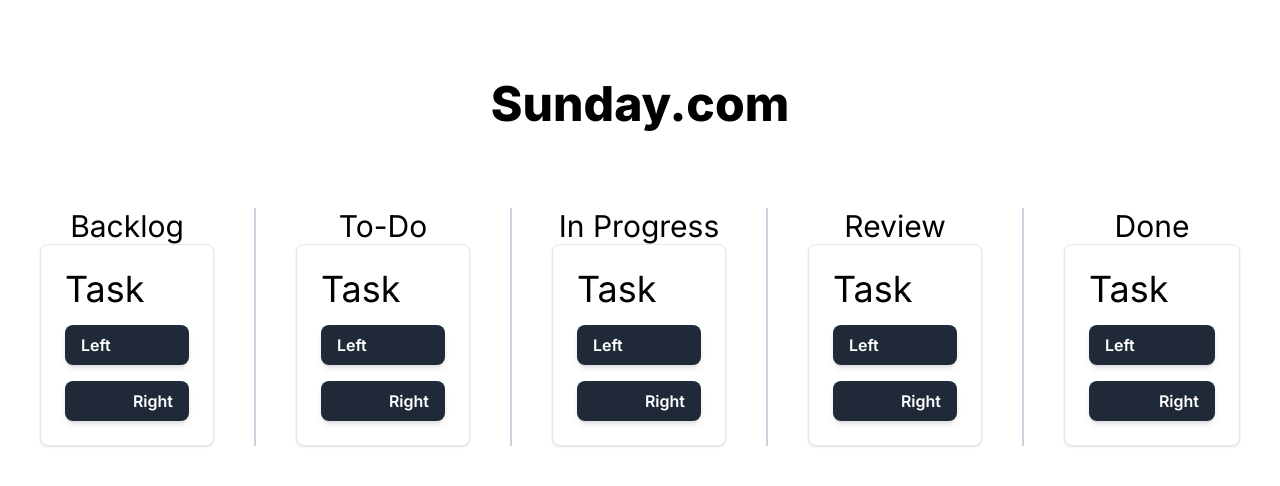
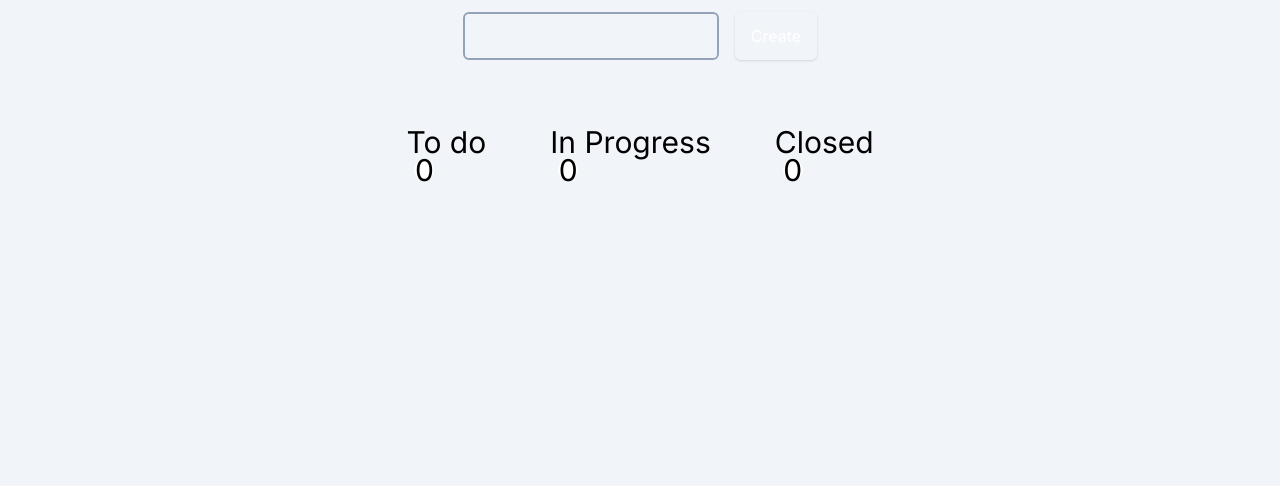
Before and after one commit to Vman384/Agile-Website, a Next.js app: page /ScrumBoard in a window 1280 px wide. Shown: the top 486 px of the page. Built offline with nearby package versions, Linux system fonts and the light colour scheme.

Commit message:
New layout for scrumboard

```diff
--- a/package.json
+++ b/package.json
@@ -13,6 +13,7 @@
     "@react-native-firebase/auth": "^18.3.2",
     "@types/node": "20.5.0",
     "@types/react": "18.2.20",
+    "@types/react-beautiful-dnd": "^13.1.5",
     "@types/react-dom": "18.2.7",
     "autoprefixer": "10.4.15",
     "bootstrap": "^5.3.1",
@@ -22,13 +23,18 @@
     "next": "^13.4.19",
     "postcss": "8.4.28",
     "react": "18.2.0",
+    "react-beautiful-dnd": "^13.1.1",
     "react-bootstrap": "^2.8.0",
+    "react-dnd": "^16.0.1",
     "react-dom": "18.2.0",
+    "react-hot-toast": "^2.4.1",
+    "react-icons": "^4.11.0",
     "react-router-dom": "^6.15.0",
     "reactstrap": "^9.2.0",
     "tailwind": "^4.0.0",
     "tailwindcss": "3.3.3",
     "typescript": "5.1.6",
+    "uuid": "^9.0.1",
     "web-vitals": "^3.4.0"
   }
 }
--- /dev/null
+++ b/src/app/ScrumBoard/components/CreateTasks.js
@@ -0,0 +1,55 @@
+import { useState } from "react";
+import toast from "react-hot-toast";
+import { v4 as uuidv4 } from "uuid";
+
+const CreateTask = ({ tasks, setTasks}) => {
+  const [task, setTask] = useState({
+    id: "",
+    name: "",
+    status: "todo",
+  })
+
+  const handleSubmit = (e) => {
+    e.preventDefault();
+
+    if (task.name.length < 1)
+    return toast.error("A task must have more than 1 character");
+
+    if (task.name.length > 100)
+    return toast.error("A task must have more than 100 character");
+
+    setTasks((prev) => {
+      const list = [...prev, task];
+
+      localStorage.setItem("tasks", JSON.stringify(list));
+
+      return list;
+    });
+
+    toast.success("Task Created")
+
+    setTask({
+      id: "",
+      name: "",
+      status: "todo",
+    })
+  };
+
+  return(
+    <form onSubmit={handleSubmit}>
+      <input
+      type="text"
+      className="border-2 border-slate-400 bg-slate-100 rounded-md mr-4 h-12 w-64 px-1"
+      value={task.name}
+      onChange={(e) =>
+        setTask({...tasks, id: uuidv4(), name: e.target.value})
+      }
+      />
+      <button className="shadow dark:bg-gray-800 rounded-md px-4 h-12 text-white">
+        Create
+      </button>
+    </form>
+  );
+};
+
+export default CreateTask;
--- /dev/null
+++ b/src/app/ScrumBoard/components/ListTasks.js
@@ -0,0 +1,126 @@
+import { useEffect, useState } from "react";
+import toast from "react-hot-toast";
+
+const ListTasks = ({ tasks, setTasks }) => {
+  const [todos, setTodos] = useState([]);
+  const [inProgress, setInProgress] = useState([]);
+  const [closed, setClosed] = useState([]);
+
+  useEffect(() => {
+    if (tasks && tasks.length > 0) {
+      const fTodos = tasks.filter((task) => task.status === "todo");
+      const fInProgress = tasks.filter((task) => task.status === "inprogress");
+      const fClosed = tasks.filter((task) => task.status === "closed");
+
+      setTodos(fTodos);
+      setInProgress(fInProgress);
+      setClosed(fClosed);
+    }
+  }, [tasks])
+
+  const statuses = ["todo","inprogress", "closed"];
+
+  return (
+    <div className="flex gap-16">
+      {statuses.map((status, index) => (
+        <Section
+        key={index}
+        status={status}
+        tasks = {tasks}
+        setTasks={setTasks}
+        todos={todos}
+        inProgress={inProgress}
+        closed={closed}
+         />
+      ))}
+    </div>
+  );
+};
+
+export default ListTasks;
+
+const Section = ({ status, tasks, setTasks, todos, inProgress, closed }) => {
+  let text = "To do"
+  let bg = `shadow ${status === "todo" ? "dark:bg-gray-800" : ""}`;
+  let tasksToMap = todos
+
+  if(status === "inprogress"){
+    text = "In Progress"
+    bg = `shadow ${status === "inProgress" ? "dark:bg-gray-800" : ""}`;
+    tasksToMap = inProgress
+  }
+
+  if(status === "closed"){
+    text = "Closed"
+    bg = `shadow ${status === "closed" ? "dark:bg-gray-800" : ""}`;
+    tasksToMap = closed;
+  }
+
+
+  return (
+    <div>
+      <Header text={text} bg={bg} count={tasksToMap.length}/>
+      {tasksToMap.length > 0 && tasksToMap.map(tasks => <Task key={tasks.id}
+      task ={task} tasks={tasks} setTasks={setTasks}/>)}
+    </div>
+  )
+}
+
+const Header = ({ text, bg, count }) => {
+  return (
+  <div className={'{bg} text-3xl w-max m-auto'}>
+    {text}{" "}
+    <div className='ml-2 bg-white w-5 h-5 text-black rounded-full flex items-center justify-center'>
+      {count}
+    </div>
+    </div>
+  )
+}
+
+
+
+const Task = ({ task, tasks, setTasks }) => {
+  const [{ isDragging }, drag] = useDrag(() => ({
+    type: "task",
+    collect: (monitor) => ({
+      isDragging: !!monitor.isDragging()
+    }),
+  }));
+
+
+
+
+  const handleRemove = (id) => {
+    console.log(id)
+
+    const fTasks = tasks.filter((t) => t.id !== id);
+
+    localStorage.setItem("tasks", JSON.stringify(fTasks))
+    setTasks(fTasks)
+
+    toast("Task removed", {icon: "-"})
+  };
+
+  return (
+  <div className={'relative p-4 mt-8 shadow-md rounded-md cursor-grab'}>
+    <p>{task.name}</p>
+    <button className="absolute bottom-1 right-1 text-slate-400"
+    onClick={() => handleRemove(tasks.id)}>
+      <svg
+        xmlns="http://www.w3.org/2000/svg"
+        fill="none"
+        viewBox="0 0 24 24"
+        strokeWidth={1.5}
+        stroke="currentColor"
+        className="w-6 h-6"
+        >
+          <path
+          strokeLinecap="round"
+          strokeLinejoin="round"
+          d="M15 12H9m12 0a9 9 0 11-18 0 9 9 0 0118 0z"
+          />
+      </svg>
+    </button>
+    </div>
+  )
+}
--- a/src/app/ScrumBoard/components/TaskCard.js
+++ b/src/app/ScrumBoard/components/TaskCard.js
@@ -1,13 +1,13 @@
-import CardButton from "./TaskCardButton"
+import CardButton from "./TaskCardButton";
 
-const TaskCard = ({ card}) => {
+const TaskCard = ({ task }) => {
     return (
-        <div className = "block w-100 mx-10 h-fit m-auto p-6 bg-white border border-gray-200 rounded-lg shadow hover:bg-gray-100 dark:bg-gray-800 dark:border-gray-700 dark:hover:bg-gray-700">
-            <h2 className = "text-4xl m-10 flex m-auto dark:text-white">{card.text}</h2>
-            {/* <p className = "m-10 text-gray-500 dark:text-gray-400">{card.description}</p> */}
-            <CardButton card={card}/>
+        <div className="block w-100 mx-10 h-fit m-auto p-6 bg-white border border-gray-200 rounded-lg shadow hover:bg-gray-100 dark:bg-gray-800 dark:border-gray-700 dark:hover:bg-gray-700">
+            <h2 className="text-2xl  flex m-auto dark:text-white">{task.text}</h2>
+            <p className="m-auto  text-gray-500 dark:text-gray-400">{task.description}</p>
+            <CardButton card={task} />
         </div>
-    )
-}
+    );
+};
 
-export default TaskCard
+export default TaskCard;
--- a/src/app/ScrumBoard/components/TaskCardButton.tsx
+++ b/src/app/ScrumBoard/components/TaskCardButton.tsx
@@ -1,18 +1,12 @@
 import Link from 'next/link'
 import CardButtonProps from '../../../../interfaces/menu';
+import { FaTimes } from 'react-icons/fa'
 
-const TaskCardButton: React.FunctionComponent<CardButtonProps> = ({ card}) => {
+const TaskCardButton: React.FunctionComponent<CardButtonProps> = ({ card }) => {
+    return (
+        <h3> <FaTimes style={{color: 'red', cursor: 'pointer'}}/> </h3>
+    )
 
-    return (
-        <div><button className="mt-4 py-2 px-4 bg-gray-800 hover:bg-gray-700 focus:ring-gray-100 focus:ring-offset-blue-200 text-white w-full transition ease-in duration-200 text-left text-base font-semibold shadow-md focus:outline-none focus:ring-2 focus:ring-offset-2 rounded-lg" >
-        Left
-</button>
-<button className="mt-4 py-2 px-4 bg-gray-800 hover:bg-gray-700 focus:ring-gray-100 focus:ring-offset-blue-200 text-white w-full transition ease-in duration-200 text-center text-right font-semibold shadow-md focus:outline-none focus:ring-2 focus:ring-offset-2 rounded-lg" >
-        Right
-</button>
-</div>
-
-    )
 }
 
 export default TaskCardButton
--- a/src/app/ScrumBoard/page.tsx
+++ b/src/app/ScrumBoard/page.tsx
@@ -2,58 +2,37 @@
 import { Card } from "react-bootstrap";
 import IPageProps from "../../../interfaces/page";
 import TaskCard from "../ScrumBoard/components/TaskCard";
-
-
-const ScrumBoard: React.FunctionComponent<IPageProps> = props => {
-
-
-
-    return (
-        <div>
-
-            <div className='my-20 flex text-5xl font-extrabold justify-center items-center'>Sunday.com</div>
-            <div className='grid grid-cols-5'>
-                <div className=" grid grid-cols-1 border-r-2 border-slate-300">
-                    <h2 className="text-3xl w-max m-auto">Backlog</h2>
-                    <TaskCard card ={{
-                        text: "Task",
-
-                    }}></TaskCard>
-                </div>
-                <div className="grid grid-cols-1 border-r-2 border-slate-300">
-                    <h2 className="text-3xl w-max m-auto">To-Do</h2>
-                    <TaskCard card ={{
-                        text: "Task",
-
-                    }}></TaskCard>
-                </div>
-                <div className="grid grid-cols-1 border-r-2 border-slate-300">
-                    <h2 className="text-3xl w-max m-auto">In Progress</h2>
-                    <TaskCard card ={{
-                        text: "Task",
-
-                    }}></TaskCard>
-                </div>
-                <div className="grid grid-cols-1 border-r-2 border-slate-300">
-                    <h2 className="text-3xl w-max m-auto">Review</h2>
-                    <TaskCard card ={{
-                        text: "Task",
-
-                    }}></TaskCard>
-                </div>
-                <div className="grid grid-cols-1r">
-                    <h2 className="text-3xl w-max m-auto">Done</h2>
-                    <TaskCard card ={{
-                        text: "Task",
-
-                    }}></TaskCard>
-                </div>
-            </div>
-        </div>
-    )
-}
+import {DragDropContext, Draggable, Droppable} from 'react-beautiful-dnd';
+import Columns from "./components/ListTasks";
+import CreateTasks from "./components/CreateTasks";
+import ListTasks from "./components/ListTasks";
+import { useEffect, useState } from "react";
+import { Toaster } from "react-hot-toast";
 
 
 
 
+
+function ScrumBoard() {
+    const [tasks, setTasks] = useState([]);
+
+    console.log("tasks", tasks);
+
+    useEffect(() => {
+        const savedTasks = JSON.parse(localStorage.getItem('tasks')) || [];
+        setTasks(savedTasks)
+    }, []);
+
+    return (
+        <>
+        <Toaster/>
+        <div className="bg-slate-100 w-screen h-screen flex flex-col items-center pt-3 gap-16">
+            <CreateTasks tasks={tasks} setTasks={setTasks} />
+            <ListTasks tasks={tasks} setTasks={setTasks} />
+        </div>
+        </>
+    )
+
+
+}
 export default ScrumBoard;
--- a/src/app/globals.css
+++ b/src/app/globals.css
@@ -1,6 +1,28 @@
 @tailwind base;
 @tailwind components;
 @tailwind utilities;
+
+/* Add this to your CSS file */
+.columns-container {
+  display: flex;
+  justify-content: center;
+  gap: 20px;
+  margin-top: 20px;
+}
+
+.column {
+  width: 200px;
+  border: 1px solid #ccc;
+  padding: 10px;
+  border-radius: 8px;
+}
+
+.column-title {
+  font-size: 18px;
+  font-weight: bold;
+  margin-bottom: 10px;
+}
+
 
 /* :root {
   --foreground-rgb: 0, 0, 0;
--- a/src/app/index.tsx
+++ b/src/app/index.tsx
@@ -4,14 +4,9 @@
 import Application from './applications';
 import reportWebVitals from './reportWebvitals';
 
-ReactDOM.render(
-  <React.StrictMode>
-    <BrowserRouter>
-      <Application />
-    </BrowserRouter>
-  </React.StrictMode>,
-  document.getElementById('root')
-);
+export default function Home() {
+  return <Application />;
+}
 
 // If you want to start measuring performance in your app, pass a function
 // to log results (for example: reportWebVitals(console.log))
```
Also changed, not shown: src/app/styles/Scrum-Board.css (added), 1 other file (tests, documents, lock files or other folders).
